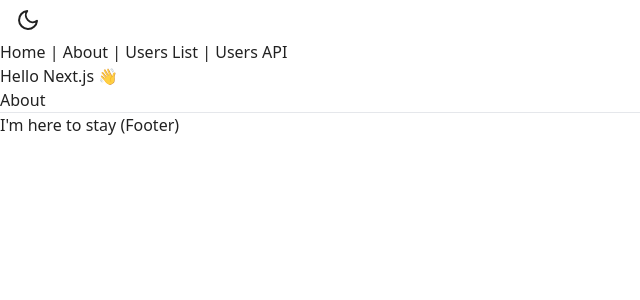
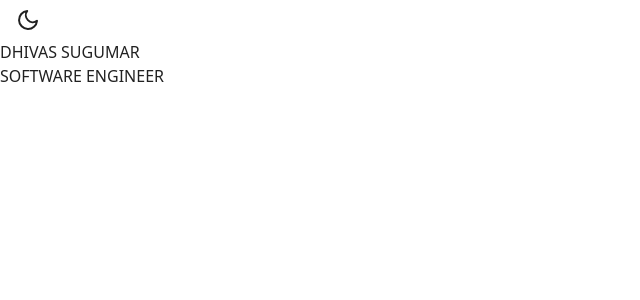
Before and after one commit to Dhivas-Sugumar/Personal-Site, a Next.js app: page / in a window 1280 px wide. Shown: the top 300 px of the page, without its empty margins (0-640 px from the left). Built offline with nearby package versions, Linux system fonts and the light colour scheme.

Commit message:
Added Skeletal header.

```diff
--- a/src/components/Layout.tsx
+++ b/src/components/Layout.tsx
@@ -14,18 +14,7 @@ const Layout = ({ children, title = 'This is the default title' }: Props) => (
       <meta charSet="utf-8" />
       <meta name="viewport" content="initial-scale=1.0, width=device-width" />
     </Head>
-    <header>
-      <nav>
-        <Link href="/">Home</Link> | <Link href="/about">About</Link> |{' '}
-        <Link href="/users">Users List</Link> |{' '}
-        <a href="/api/users">Users API</a>
-      </nav>
-    </header>
-    {children}
-    <footer>
-      <hr />
-      <span>I'm here to stay (Footer)</span>
-    </footer>
+
   </div>
 )
 
--- /dev/null
+++ b/src/components/header/Header.tsx
@@ -0,0 +1,12 @@
+import React from "react";
+
+const Header : React.FC = () => {
+    return (
+        <div>
+            <p>DHIVAS SUGUMAR</p>
+            <p>SOFTWARE ENGINEER</p>
+        </div>
+    )
+}
+
+export default Header
--- a/src/pages/_app.tsx
+++ b/src/pages/_app.tsx
@@ -31,7 +31,7 @@ function MyApp({ Component, pageProps }: AppProps) {
       <ThemeProvider theme={theme}>
         <CssBaseline enableColorScheme />
         <SwitchModeButton/>
-        <Component {...pageProps} />
+        <Component {...pageProps} color="primary"/>
       </ThemeProvider>
       </ColorContext.Provider>
   )
--- a/src/pages/index.tsx
+++ b/src/pages/index.tsx
@@ -1,13 +1,7 @@
-import Link from 'next/link'
-import Layout from '../components/Layout'
+import Header from '../components/header/Header'
 
 const IndexPage = () => (
-  <Layout title="dhivas sugumar|software developer">
-    <h1>Hello Next.js 👋</h1>
-    <p>
-      <Link href="/about">About</Link>
-    </p>
-  </Layout>
+  <Header/>
 )
 
 export default IndexPage
```
Also changed, not shown: src/components/List.tsx (deleted, +0 -19 lines), src/components/ListDetail.tsx (deleted, +0 -16 lines), src/components/ListItem.tsx (deleted, +0 -16 lines), src/components/header/Header.module.css (added).
